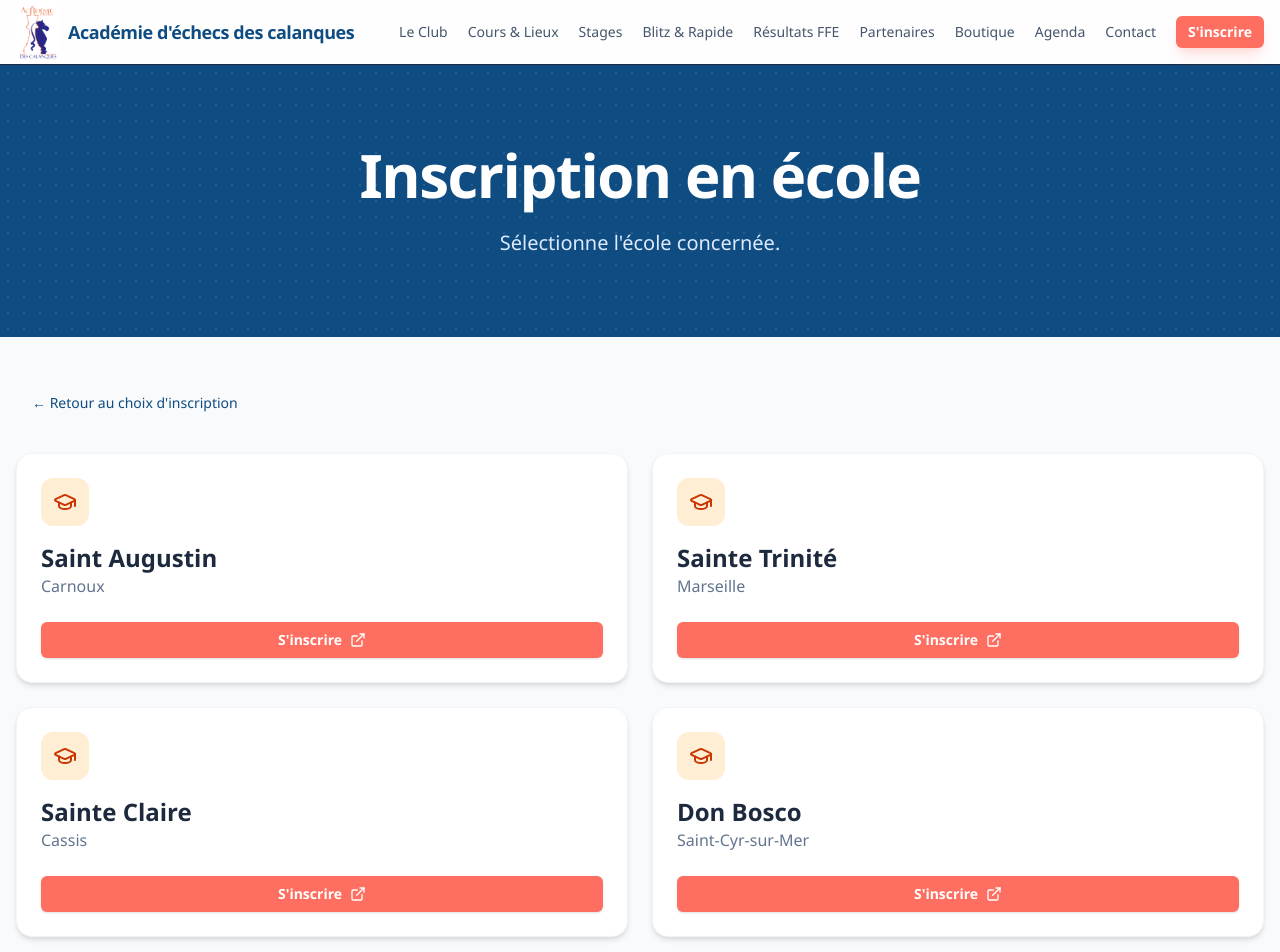
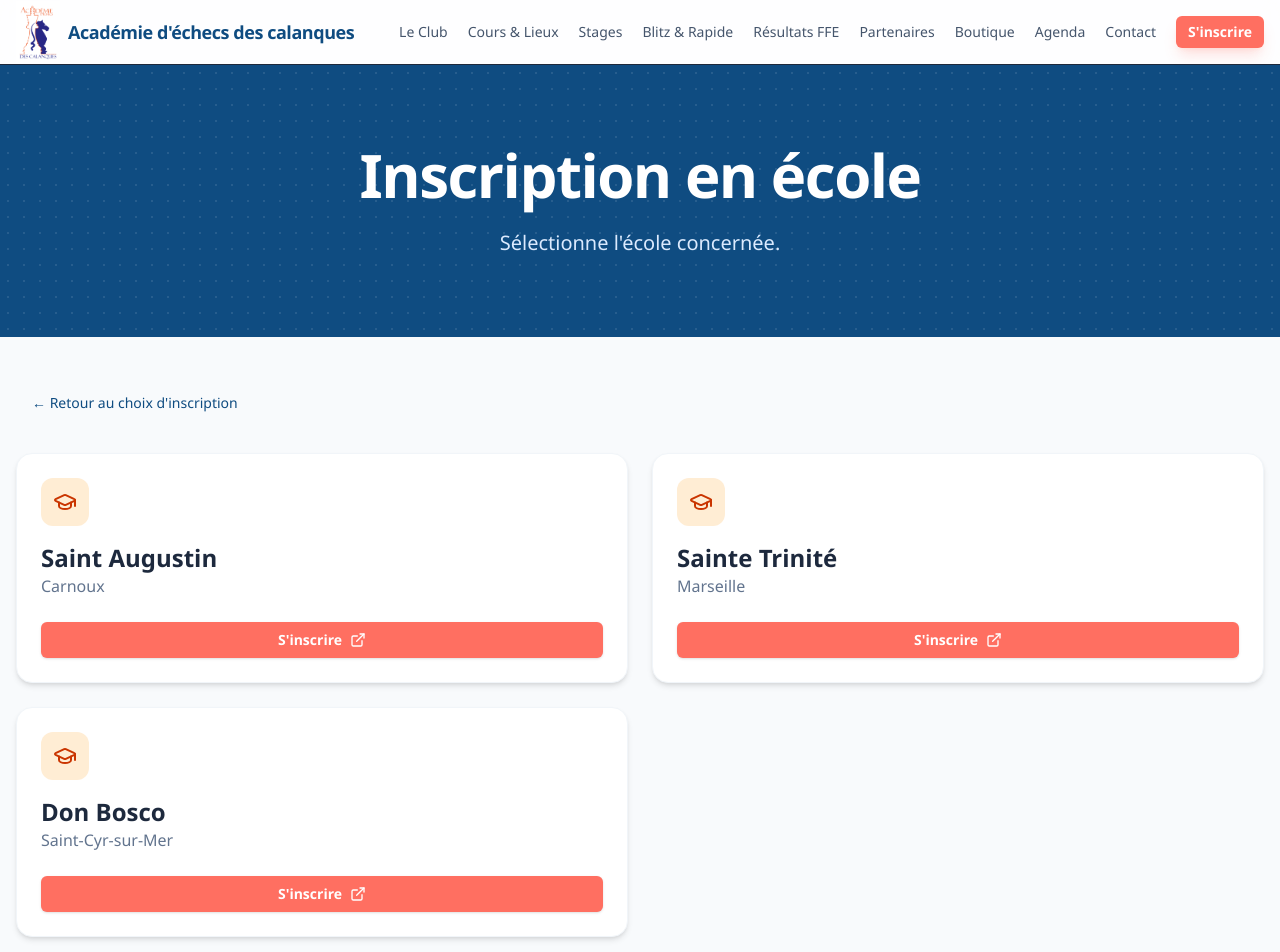
Before and after one commit to jgiraudeau/ac_echecs_calanques, a Next.js app: page /inscription/ecoles in a window 1280 px wide. Shown: the top 952 px of the page. Built offline with nearby package versions, Linux system fonts and the light colour scheme.

Commit message:
Remove Sainte Claire from school registrations

```diff
--- a/src/app/inscription/ecoles/page.tsx
+++ b/src/app/inscription/ecoles/page.tsx
@@ -16,12 +16,6 @@ const SCHOOL_OPTIONS = [
     name: "Sainte Trinité",
     city: "Marseille",
     href: resolveHelloAssoLink(HELLO_ASSO_LINKS.schools.sainteTriniteMarseille),
-  },
-  {
-    key: "sainteClaireCassis",
-    name: "Sainte Claire",
-    city: "Cassis",
-    href: resolveHelloAssoLink(HELLO_ASSO_LINKS.schools.sainteClaireCassis),
   },
   {
     key: "donBoscoSaintCyrSurMer",
```
